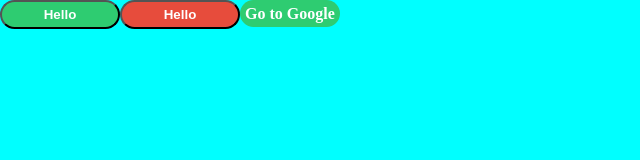
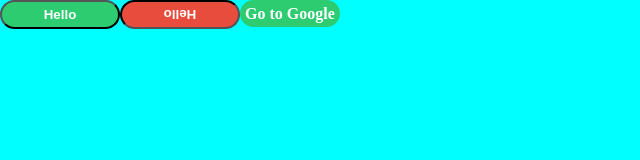
Before and after one commit to msun4100/styled-component-test, a React (Create React App) app: page / in a window 1280 px wide. Shown: the top 160 px of the page, without its empty margins (0-640 px from the left). Built offline with nearby package versions, Linux system fonts and the light colour scheme.

Commit message:
Animations

```diff
--- a/src/App.js
+++ b/src/App.js
@@ -1,5 +1,5 @@
 import React, { Component } from "react";
-import styled, { createGlobalStyle } from "styled-components";
+import styled, { createGlobalStyle, css, keyframes } from "styled-components";
 
 const GlobalStyle = createGlobalStyle`
   body {
@@ -27,10 +27,26 @@ const Button = styled.button`
     outline: none;
   }
   background-color: ${(props) => (props.danger ? "#e74c3c" : "#2ecc71")};
+  ${(props) => {
+    if (props.danger) {
+      return css`
+        animation: ${rotation} ${props.rotationTime}s linear infinite;
+      `;
+    }
+  }};
 `;
 
 const Anchor = styled(Button)`
   text-decoration: none;
+`;
+
+const rotation = keyframes`
+  from {
+    transform: rotate(0deg);
+  }
+  to{
+    transform: rotate(360deg);
+  }
 `;
 
 class App extends Component {
@@ -39,8 +55,10 @@ class App extends Component {
       <>
         <GlobalStyle />
         <Container>
-          <Button success>Hello</Button>
-          <Button danger>Hello</Button>
+          <Button>Hello</Button>
+          <Button danger rotationTime={5}>
+            Hello
+          </Button>
           <Anchor as="a" href="https://google.com" target="_blank">
             Go to Google
           </Anchor>
```
